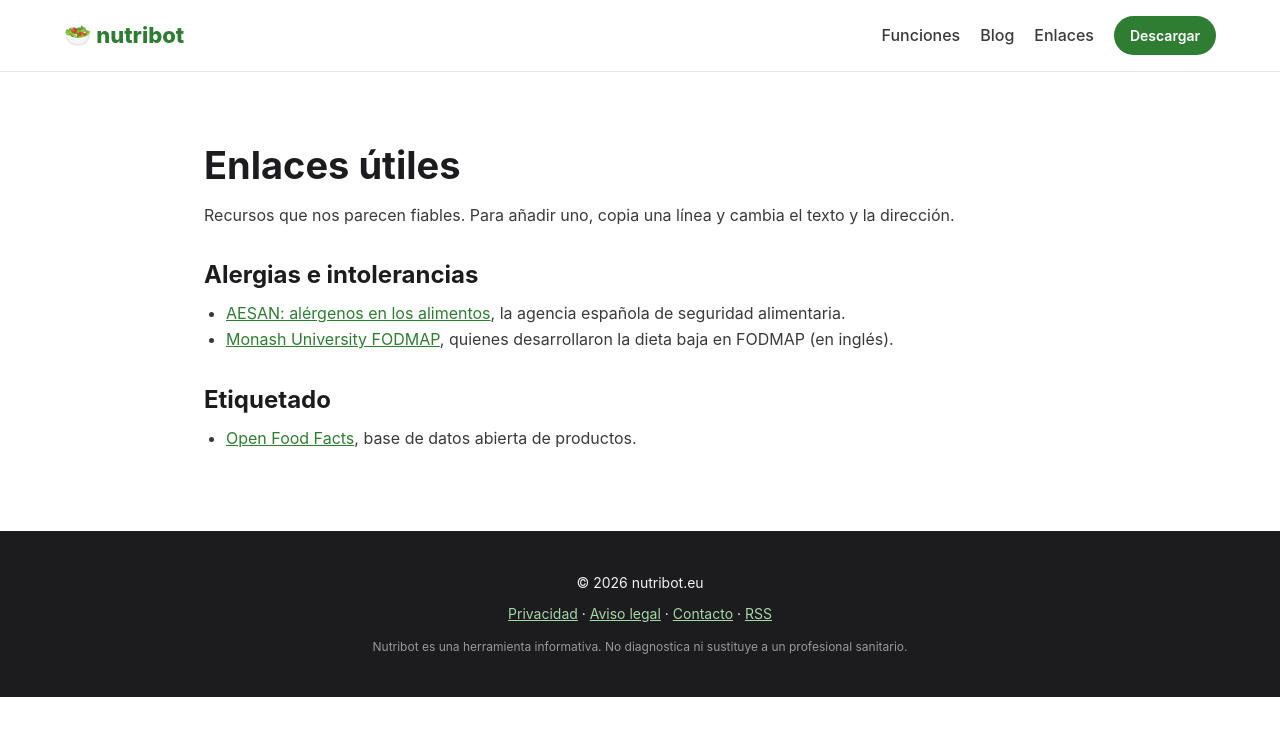
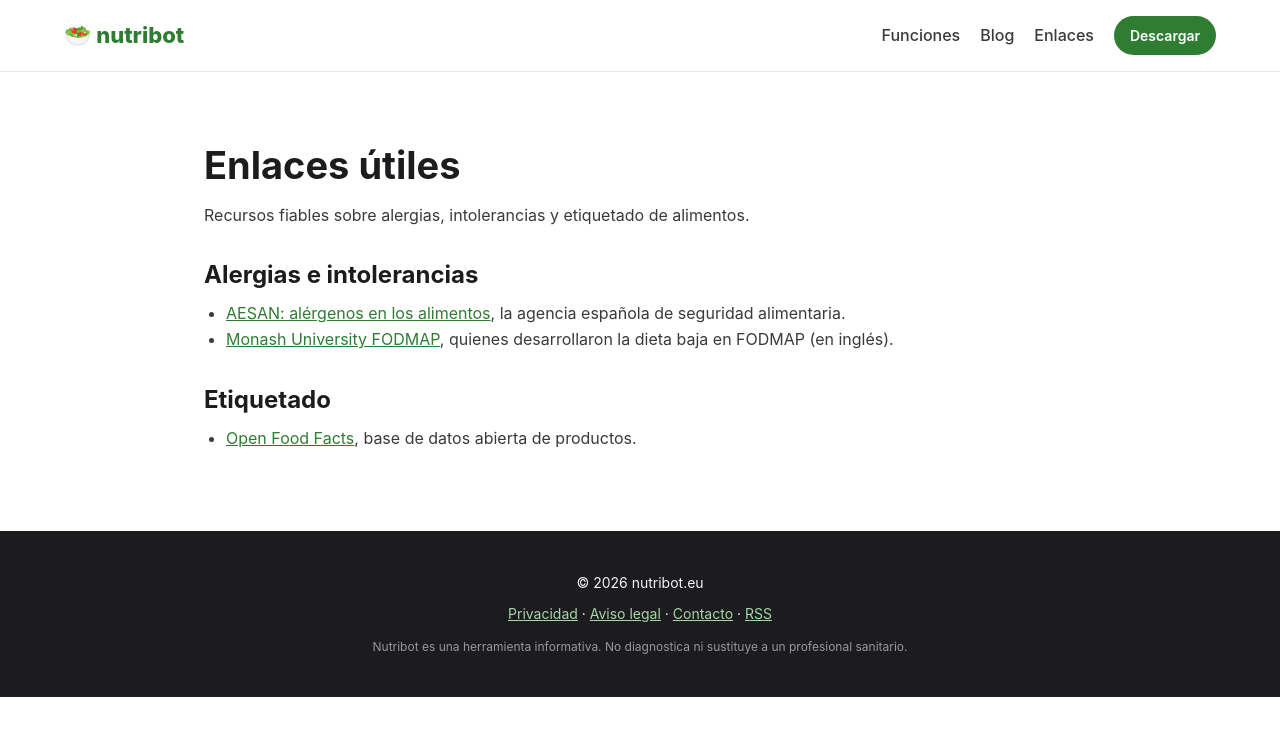
Before and after one commit to ferrodvilla-sys/nutribot-web, a Jekyll site: the page built from enlaces.md, in a window 1280 px wide. Shown: the top 736 px of the page. Built offline with Jekyll 4.4.1, drawn with Linux system fonts in a browser that asks for light colours.

Commit message:
Quitar instrucción visible en Enlaces
Co-Authored-By: Claude Opus 5.5 (1M context) <noreply@anthropic.com>
Claude-Session: https://claude.ai/code/session_01JoFTPmvYFjAkogcBdLwJw1

```diff
--- a/assets/css/style.css
+++ b/assets/css/style.css
@@ -53,7 +53,7 @@ h2 { font-size: 30px; margin-bottom: 14px; }
   position: sticky; top: 0; z-index: 10;
 }
 .logo { font-size: 22px; font-weight: 800; color: var(--primary); text-decoration: none; }
-.nav-links { display: flex; align-items: center; gap: 20px; }
+.nav-links { display: flex; align-items: center; gap: 20px; white-space: nowrap; }
 .nav-links a:not(.btn) { color: var(--text); text-decoration: none; font-weight: 500; }
 
 /* Hero */
--- a/enlaces.md
+++ b/enlaces.md
@@ -9,7 +9,9 @@ permalink: /enlaces/
 
 # Enlaces útiles
 
-Recursos que nos parecen fiables. Para añadir uno, copia una línea y cambia el texto y la dirección.
+<!-- Para añadir un enlace, copia una línea de las de abajo y cambia el texto y la dirección. Esto no se ve en la web. -->
+
+Recursos fiables sobre alergias, intolerancias y etiquetado de alimentos.
 
 ## Alergias e intolerancias
 
```
